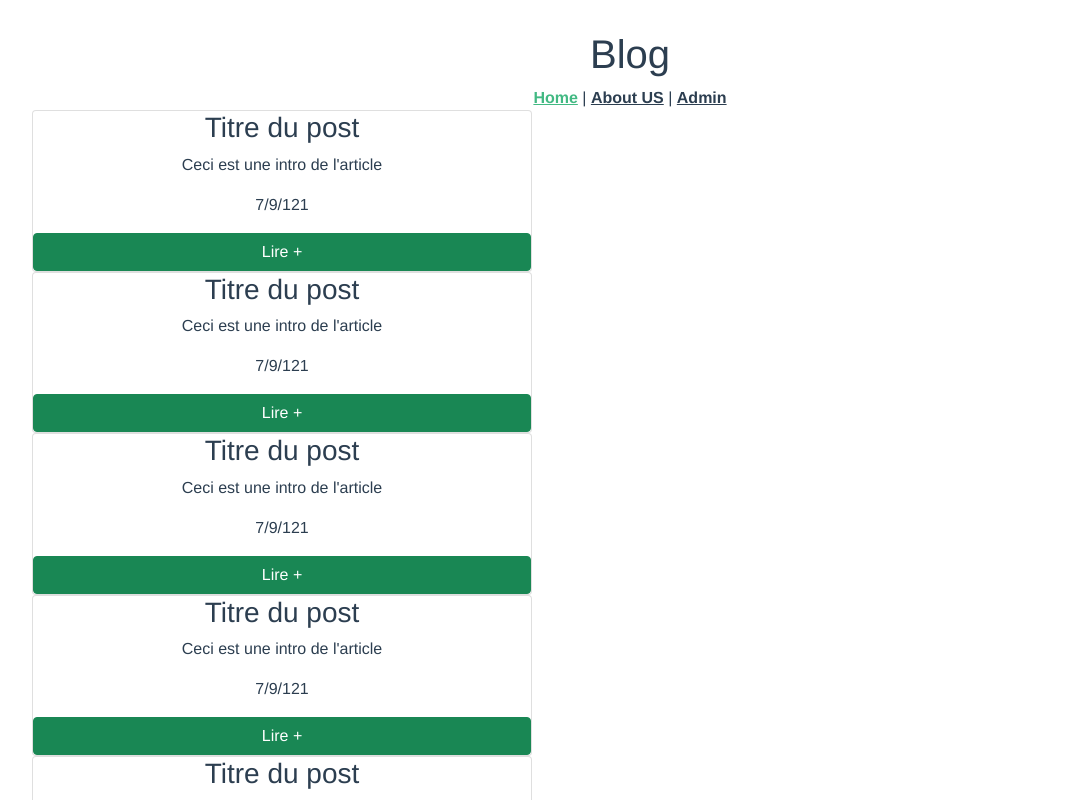
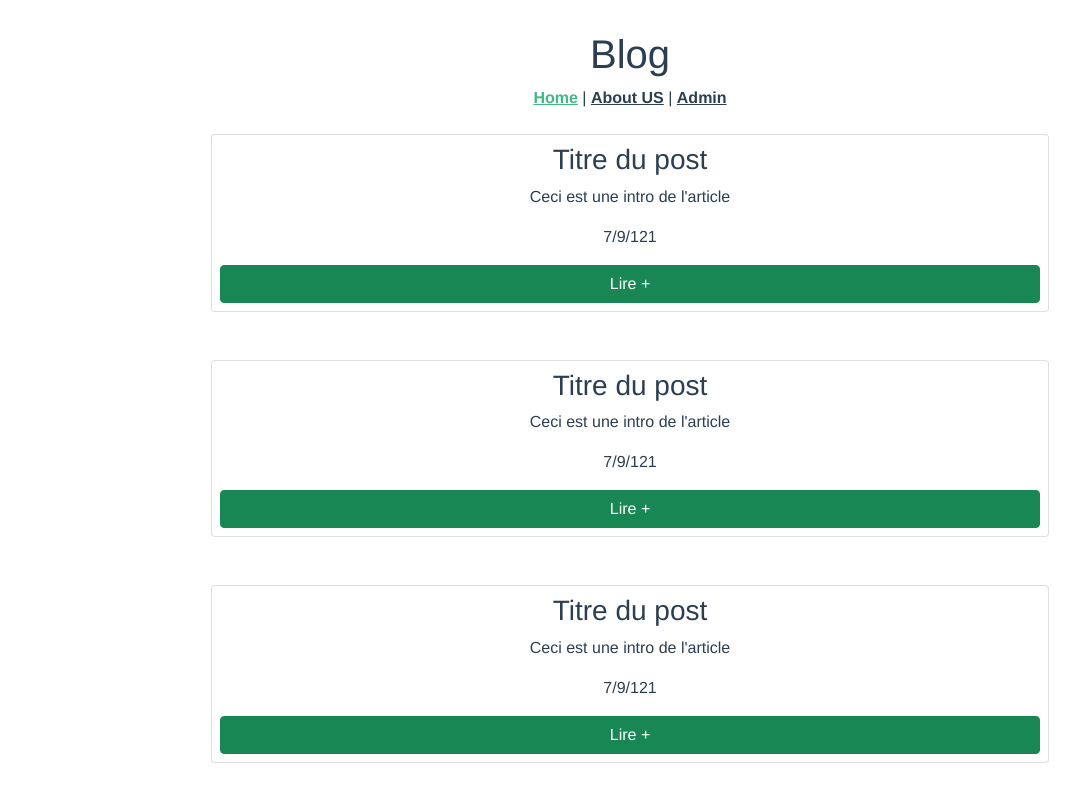
Before and after one commit to Nohan75/projet-blog-vue, a Vue app: page /add in a window 1280 px wide. Shown: the top 800 px of the page, without its empty margins (10-1090 px from the left). Built offline with nearby package versions, Linux system fonts and the light colour scheme.

Commit message:
affichage liste de post bootstrap

```diff
--- a/src/views/Home.vue
+++ b/src/views/Home.vue
@@ -1,6 +1,6 @@
 <template>
-  <div class="container-fluid">
-      <div class="card" style="width: 500px" v-for="(post, index) in posts" :key="index">
+  <div class="container-fluid post-container">
+      <div class="card m-4 p-2" style="width: 70%" v-for="(post, index) in posts" :key="index">
           <h3 class="card-title">  {{ post.titre }} </h3>
           <p class="card-text">  {{ post.intro }} </p>
           <p>  {{ post.date.getDate() }}/{{ post.date.getMonth() }}/{{ post.date.getYear() }} </p>
@@ -52,3 +52,10 @@ export default {
   },
 }
 </script>
+<style>
+  .post-container{
+    display: flex;
+    flex-wrap: wrap;
+    justify-content: center;
+  }
+</style>
```
